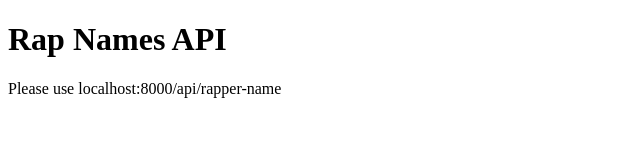
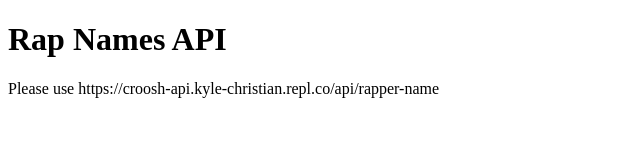
Before and after one commit to kyle-christian/croosh-api, a website: page index.html in a window 1280 px wide. Shown: the whole page, without its empty margins (0-640 px from the left). Drawn offline with Linux system fonts and the light colour scheme.

Commit message:
changed port 8000 on html to proper repl.it link

```diff
--- a/index.html
+++ b/index.html
@@ -8,6 +8,6 @@
 </head>
 <body>
     <h1>Rap Names API</h1>
-    <p>Please use localhost:8000/api/rapper-name</p>
+    <p>Please use https://croosh-api.kyle-christian.repl.co/api/rapper-name</p>
 </body>
 </html>
```
